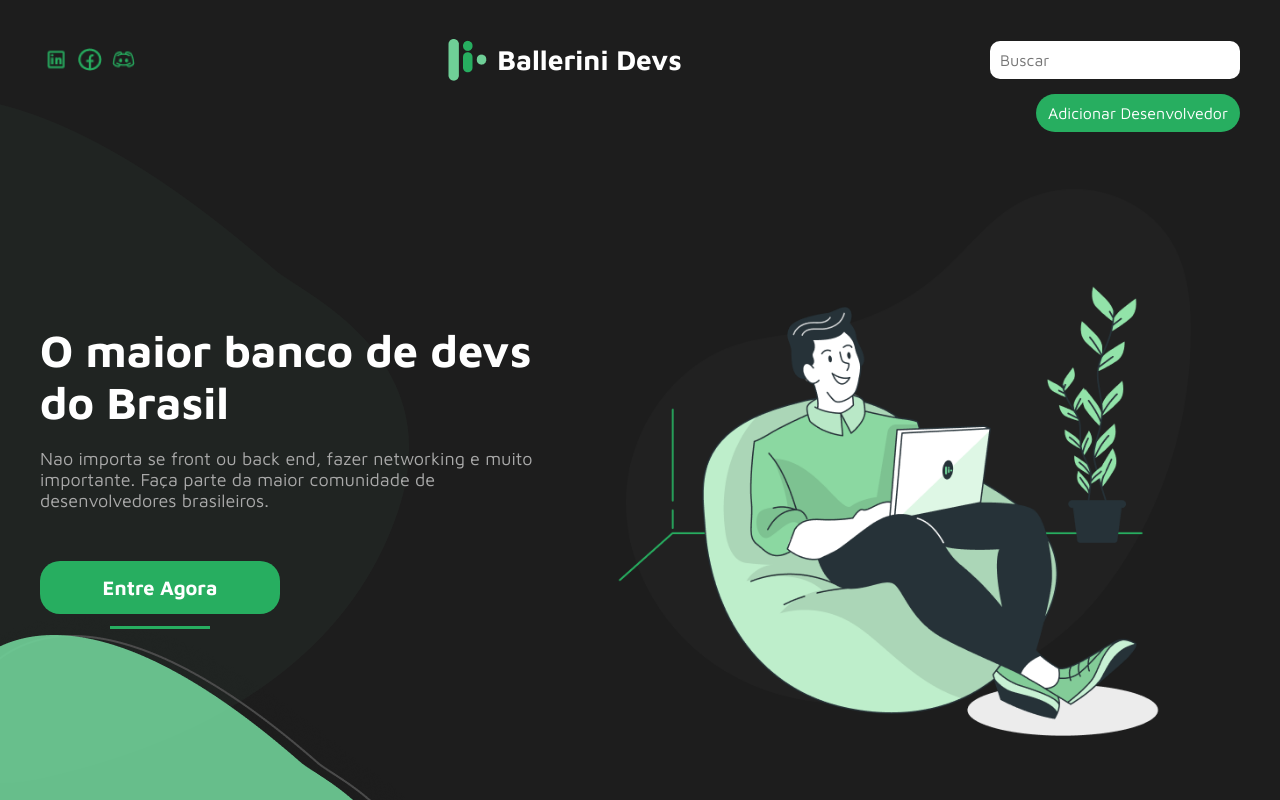
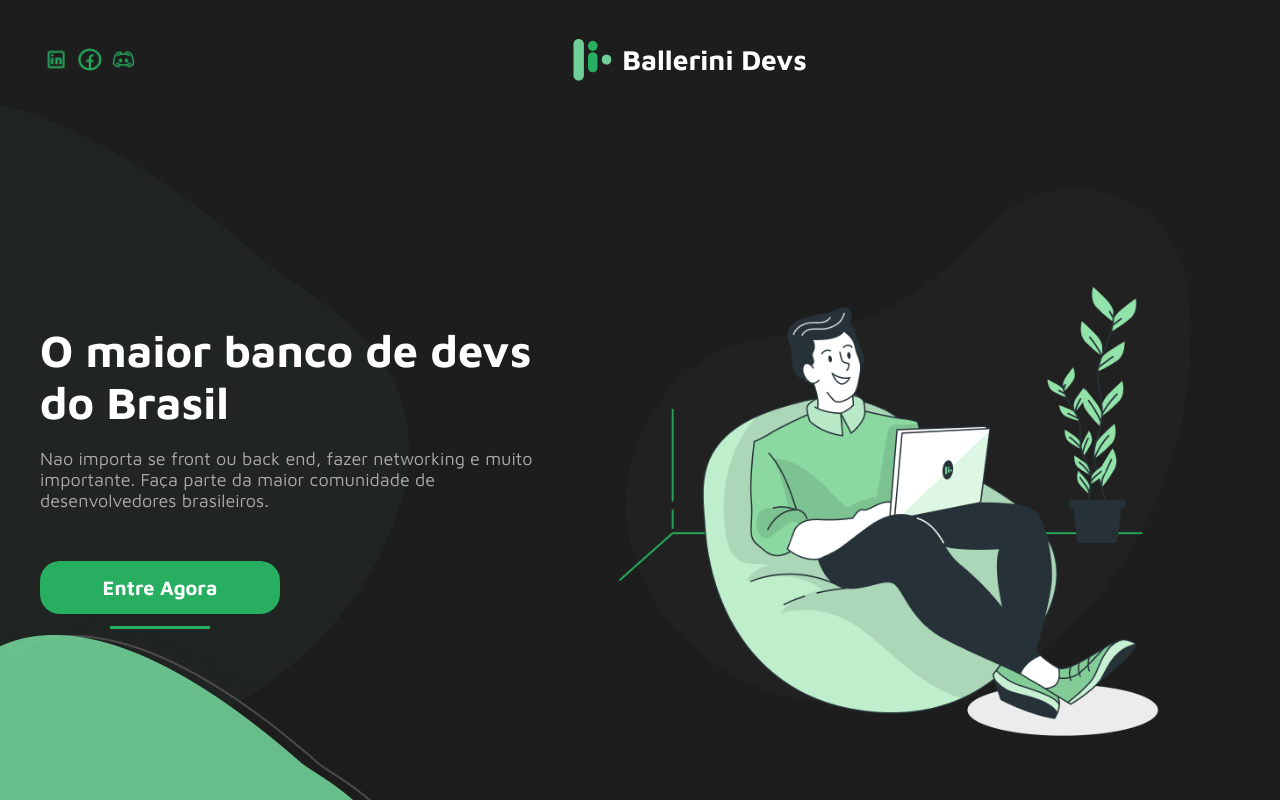
Before and after one commit to vitorpantaleao/desafio-ballerini-devs, a Next.js app: page / in a window 1280 px wide. Built offline with nearby package versions, Linux system fonts and the light colour scheme.

Commit message:
adiciona context para compartilhamento de estado logado

```diff
--- a/pages/_app.js
+++ b/pages/_app.js
@@ -1,7 +1,12 @@
+import { AuthProvider } from '../src/components/contexts/Auth'
 import '../styles/globals.css'
 
 function MyApp({ Component, pageProps }) {
-  return <Component {...pageProps} />
+  return (
+    <AuthProvider>
+      <Component {...pageProps} />
+    </AuthProvider>
+  )
 }
 
 export default MyApp
--- a/pages/index.js
+++ b/pages/index.js
@@ -1,3 +1,5 @@
+import React from 'react'
+import { AuthContext } from '../src/components/contexts/Auth'
 import Head from 'next/head'
 import Link from 'next/link'
 import Image from 'next/image'
@@ -8,6 +10,8 @@ import blobCima from '../src/assets/images/blobs-cima.png'
 import blobBaixo from '../src/assets/images/blobs-baixo.png'
 
 export default function Home() {
+  const {isLogged, setIsLogged} = React.useContext(AuthContext)
+
   return (
     <div className={styles.container}>
       <Head>
@@ -22,7 +26,9 @@ export default function Home() {
             <div className={styles.col}>
               <h1>O maior banco de devs do Brasil</h1>
               <p>Nao importa se front ou back end, fazer networking e muito importante. Faça parte da maior comunidade de desenvolvedores brasileiros.</p>
-              <Link href="/devs" className={styles.signIn}>Entre Agora</Link>
+              <Link href="/devs" className={styles.signIn}>
+                <a onClick={ () => { setIsLogged(true) }}>Entre Agora</a>
+              </Link>
             </div>
             <div className={styles.colImage}>
               <Image src={programador}  />
--- a/src/components/Menu/Menu.js
+++ b/src/components/Menu/Menu.js
@@ -1,4 +1,5 @@
-import React, { useState } from 'react'
+import React, { useState, useContext } from 'react'
+import { AuthContext } from '../contexts/Auth';
 import Image from "next/image";
 import styles from '../../../styles/Home.module.css'
 import linkedin from '../../assets/icons/linkedin.png'
@@ -9,7 +10,8 @@ import Modal from '../Modal/Modal';
 
 export default function Menu() {
     const [isModalVisible, setIsModalVisible]   = useState(false)
-    const [isButtonVisible, setIsButtonVisible] = useState(true)
+    const {isLogged, setIsLogged} = React.useContext(AuthContext)
+    console.log('menu', isLogged)
     return(
         <nav className={styles.navbar}>
             <div className={styles.icons}>
@@ -30,7 +32,7 @@ export default function Menu() {
                 </a>
             </div>
             <div className={styles.searchDevs}>
-                { isButtonVisible ?
+                { isLogged ?
                     <>
                         <form>
                             <input className={styles.search} type="text" placeholder="Buscar" />
--- /dev/null
+++ b/src/components/contexts/Auth.js
@@ -0,0 +1,13 @@
+import React, { useState, createContext } from "react";
+
+export const AuthContext = React.createContext({})
+
+export const AuthProvider = ( props ) => {
+    const [isLogged, setIsLogged] = useState(false)
+
+    return (
+        <AuthContext.Provider value={{ isLogged, setIsLogged }}>
+            { props.children}
+        </AuthContext.Provider>
+    )
+}
```
